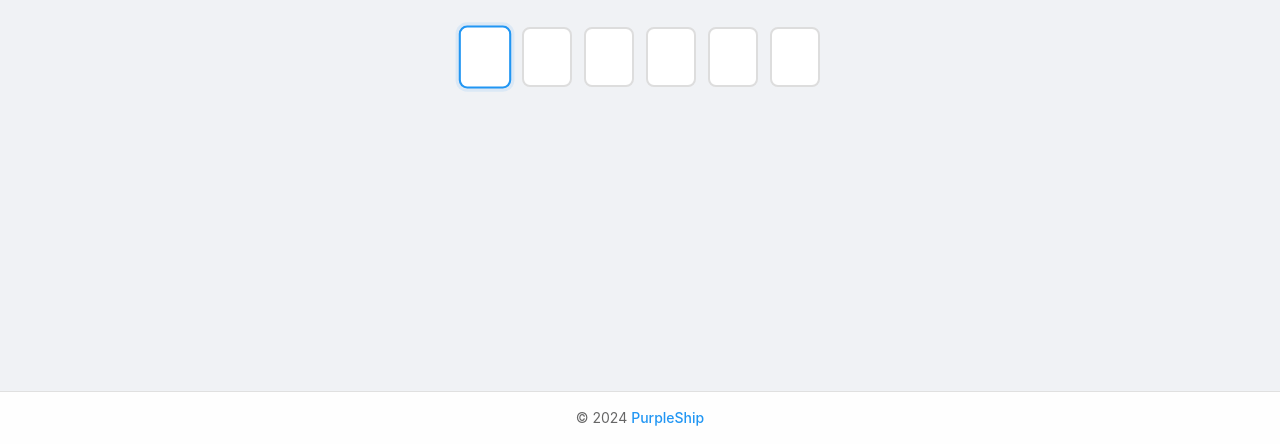
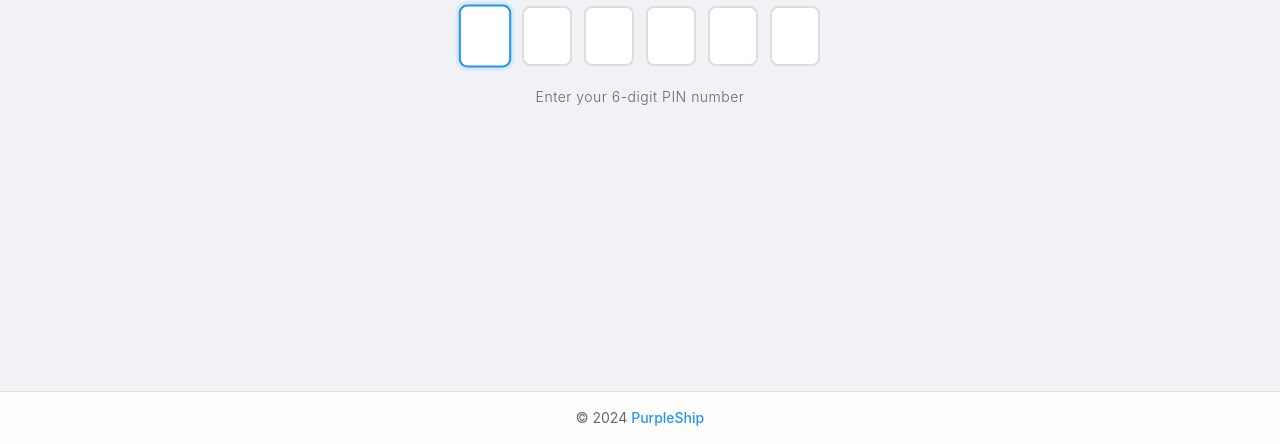
Before and after one commit to PurpleShipHub/QNote, a plain HTML site: page index.html in a window 1280 px wide. Shown: the part 356-800 px from the top of the page. Drawn offline with Linux system fonts and the light colour scheme.

Commit message:
Add PIN instruction text below input boxes
- Add 'Enter your 6-digit PIN number' text
- Style with gray color, centered, with appropriate spacing
- Improves user guidance on initial screen

```diff
--- a/index.html
+++ b/index.html
@@ -19,6 +19,7 @@
                 <input type="text" class="pin-digit" maxlength="1" pattern="[0-9]" autocomplete="off">
                 <input type="text" class="pin-digit" maxlength="1" pattern="[0-9]" autocomplete="off">
             </div>
+            <p class="pin-instruction">Enter your 6-digit PIN number</p>
         </div>
 
         <div class="note-section" id="noteSection" style="display: none;">
--- a/style.css
+++ b/style.css
@@ -255,3 +255,12 @@ footer a:hover {
     color: #999;
     font-style: italic;
 }
+
+.pin-instruction {
+    text-align: center;
+    color: #666;
+    font-size: 14px;
+    margin-top: 20px;
+    font-weight: 300;
+    letter-spacing: 0.5px;
+}
```
